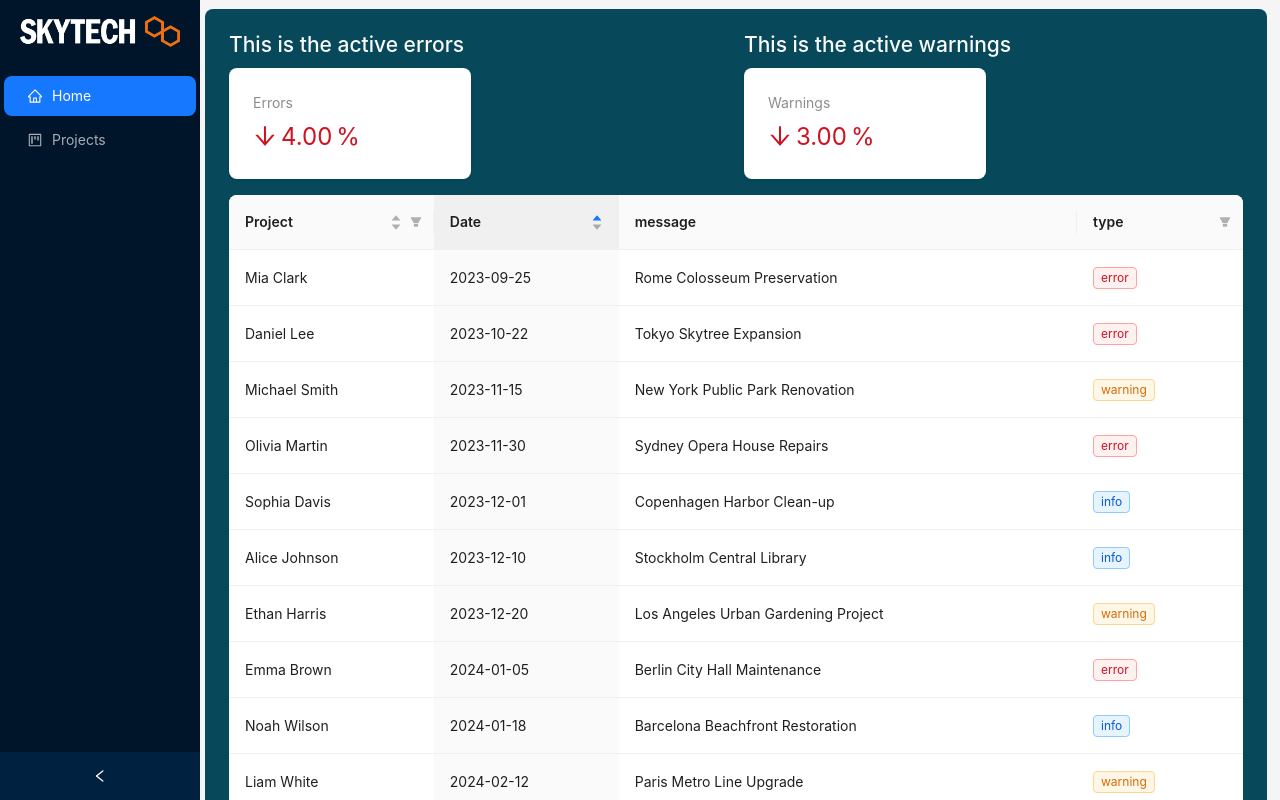
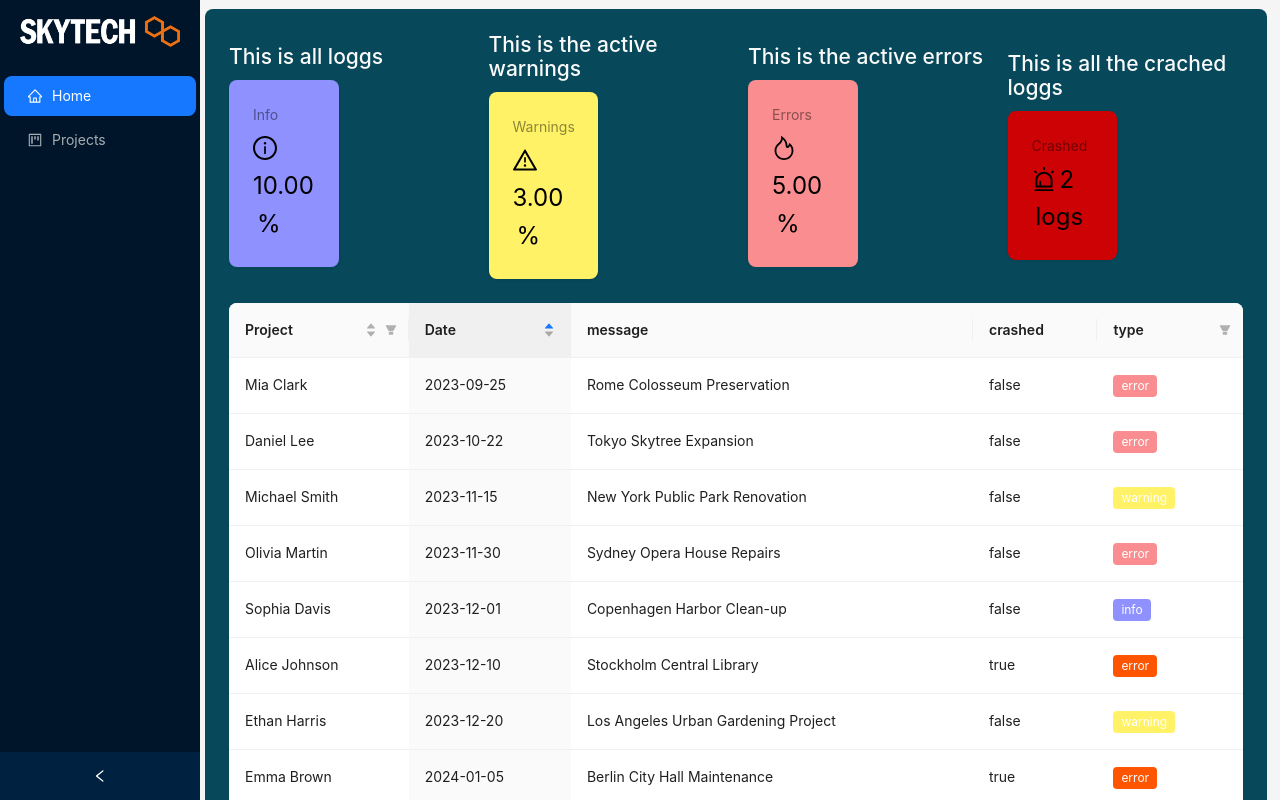
Before and after one commit to MrKalleP/event-frontend, a React (Vite) app: page / in a window 1280 px wide. Shown: the top 800 px of the page. Built offline with nearby package versions, Linux system fonts and the light colour scheme.

Commit message:
fixing design colors

```diff
--- /dev/null
+++ b/src/components/CrashedLoggs.tsx
@@ -0,0 +1,22 @@
+import { AlertOutlined } from '@ant-design/icons';
+import { Card, Col, Row, Statistic } from 'antd';
+import test_data from "../utils/testdata.json";
+
+const CrashedFilterData = test_data.filter(item => item.crashed === "true");
+
+export const CrashedLoggs = () => (
+    <Row gutter={16}>
+        <Col span={12}>
+            <Card bordered={false} style={{ backgroundColor: "#CD0205" }}>
+                <Statistic
+                    title="Crashed"
+                    value={CrashedFilterData.length}
+                    precision={0}
+                    valueStyle={{ color: 'black' }}
+                    prefix={<AlertOutlined />}
+                    suffix="logs"
+                />
+            </Card>
+        </Col>
+    </Row>
+);
--- a/src/components/ErrorsHome.tsx
+++ b/src/components/ErrorsHome.tsx
@@ -1,6 +1,6 @@
 
 
-import { ArrowDownOutlined } from '@ant-design/icons';
+import { FireOutlined } from '@ant-design/icons';
 import { Card, Col, Row, Statistic } from 'antd';
 import test_data from "../utils/testdata.json"
 
@@ -9,13 +9,13 @@ const errorFilterData = test_data.filter(item => item.type === "error")
 export const ErrorsHome = () => (
     <Row gutter={16}>
         <Col span={12}>
-            <Card bordered={false} >
+            <Card bordered={false} style={{ backgroundColor: "#FA8D8F" }}>
                 <Statistic
                     title="Errors "
                     value={errorFilterData.length}
                     precision={2}
-                    valueStyle={{ color: '#cf1322' }}
-                    prefix={<ArrowDownOutlined />}
+                    valueStyle={{ color: 'black' }}
+                    prefix={<FireOutlined />}
                     suffix="%"
                 />
             </Card>
--- /dev/null
+++ b/src/components/InfoLoggs.tsx
@@ -0,0 +1,21 @@
+
+import { InfoCircleOutlined } from '@ant-design/icons';
+import { Card, Col, Row, Statistic } from 'antd';
+import test_data from "../utils/testdata.json"
+
+export const InfoLoggs = () => (
+    <Row gutter={16} >
+        <Col span={12}>
+            <Card bordered={false} style={{ backgroundColor: "#8F91FF" }}>
+                <Statistic
+                    title="Info"
+                    value={test_data.length}
+                    precision={2}
+                    valueStyle={{ color: 'black' }}
+                    prefix={<InfoCircleOutlined />}
+                    suffix="%"
+                />
+            </Card>
+        </Col>
+    </Row>
+)
--- a/src/components/MainLayout.tsx
+++ b/src/components/MainLayout.tsx
@@ -1,4 +1,4 @@
-import React, { useState } from "react";
+import { useState } from "react";
 import { Link, useLocation, Outlet } from "react-router-dom";
 import { Layout, Menu, Breadcrumb, theme } from "antd";
 import { ProjectOutlined, HomeOutlined } from "@ant-design/icons";
--- a/src/components/TableHomePage.tsx
+++ b/src/components/TableHomePage.tsx
@@ -10,6 +10,7 @@ interface DataType {
     project: string;
     date: string;
     message: string;
+    crashed: string;
 }
 
 const project_columns: TableColumnsType<DataType> = [
@@ -37,6 +38,11 @@ const project_columns: TableColumnsType<DataType> = [
         defaultSortOrder: 'ascend',
     },
     {
+        title: 'crashed',
+        dataIndex: 'crashed',
+        defaultSortOrder: 'ascend',
+    },
+    {
         title: 'type',
         dataIndex: 'type',
         filters: [
@@ -54,13 +60,17 @@ const project_columns: TableColumnsType<DataType> = [
             },
         ],
         onFilter: (value, record) => record.type.includes(value as string),
-        render: (type: string) => {
+        render: (type: string, record: { crashed: string }) => {
             const colorMap: Record<string, string> = {
-                info: "blue",
-                error: "red",
-                warning: "orange",
+                info: "#8F91FF",
+                error: "#FA8D8F",
+                warning: "#FFF266",
+                crashed: "#CD0205"
             };
-            return <Tag color={colorMap[type] || "default"}>{type}</Tag>;
+
+            const color = record.crashed === "true" ? "#f50" : colorMap[type] || "default";
+
+            return <Tag color={color}>{type}</Tag>;
         },
     },
 ];
--- a/src/components/WarningHome.tsx
+++ b/src/components/WarningHome.tsx
@@ -1,5 +1,5 @@
 
-import { ArrowDownOutlined } from '@ant-design/icons';
+import { WarningOutlined } from '@ant-design/icons';
 import { Card, Col, Row, Statistic } from 'antd';
 import test_data from "../utils/testdata.json"
 
@@ -8,13 +8,13 @@ const warningFilterData = test_data.filter(item => item.type === "warning")
 export const WarningHome = () => (
     <Row gutter={16} >
         <Col span={12}>
-            <Card bordered={false} >
+            <Card bordered={false} style={{ backgroundColor: "#FFF266" }}>
                 <Statistic
                     title="Warnings"
                     value={warningFilterData.length}
                     precision={2}
-                    valueStyle={{ color: '#cf1322' }}
-                    prefix={<ArrowDownOutlined />}
+                    valueStyle={{ color: 'black' }}
+                    prefix={<WarningOutlined />}
                     suffix="%"
                 />
             </Card>
--- a/src/pages/HomePage.tsx
+++ b/src/pages/HomePage.tsx
@@ -3,21 +3,31 @@ import { ErrorsHome } from "../components/ErrorsHome";
 import { WarningHome } from "../components/WarningHome";
 import { Row, Col } from "antd";
 import TableHomePage from "../components/TableHomePage";
-
+import { CrashedLoggs } from "../components/CrashedLoggs"
+import { InfoLoggs } from "../components/InfoLoggs"
 
 const HomePage = () => {
-    return <Row gutter={[16, 16]} justify="center" align="middle">
-        <Col span={12}>
+    return <Row gutter={[24, 24]} justify="center" align="middle">
+        <Col span={6}>
+            <h2>This is all loggs</h2>
+            <InfoLoggs />
+        </Col>
+        <Col span={6}>
+            <h2>This is the active warnings</h2>
+            <WarningHome />
+        </Col>
+        <Col span={6}>
             <h2>This is the active errors</h2>
             <ErrorsHome />
         </Col>
-        <Col span={12}>
-            <h2>This is the active warnings</h2>
-            <WarningHome />
+        <Col span={6}>
+            <h2>This is all the crached loggs</h2>
+            <CrashedLoggs />
         </Col>
         <Col span={24}>
             <TableHomePage />
         </Col>
+
     </Row>
 };
 
--- a/src/utils/testdata.json
+++ b/src/utils/testdata.json
@@ -3,70 +3,80 @@
         "id": "1",
         "project": "Alice Johnson",
         "date": "2023-12-10",
-        "type": "info",
-        "message": "Stockholm Central Library"
+        "type": "error",
+        "message": "Stockholm Central Library",
+        "crashed": "true"
     },
     {
         "id": "2",
         "project": "Michael Smith",
         "date": "2023-11-15",
         "type": "warning",
-        "message": "New York Public Park Renovation"
+        "message": "New York Public Park Renovation",
+        "crashed": "false"
     },
     {
         "id": "3",
         "project": "Emma Brown",
         "date": "2024-01-05",
         "type": "error",
-        "message": "Berlin City Hall Maintenance"
+        "message": "Berlin City Hall Maintenance",
+        "crashed": "true"
     },
     {
         "id": "4",
         "project": "Daniel Lee",
         "date": "2023-10-22",
         "type": "error",
-        "message": "Tokyo Skytree Expansion"
+        "message": "Tokyo Skytree Expansion",
+        "crashed": "false"
     },
     {
         "id": "5",
         "project": "Sophia Davis",
         "date": "2023-12-01",
         "type": "info",
-        "message": "Copenhagen Harbor Clean-up"
+        "message": "Copenhagen Harbor Clean-up",
+        "crashed": "false"
     },
     {
         "id": "6",
         "project": "Liam White",
         "date": "2024-02-12",
         "type": "warning",
-        "message": "Paris Metro Line Upgrade"
+        "message": "Paris Metro Line Upgrade",
+        "crashed": "false"
     },
     {
         "id": "7",
         "project": "Olivia Martin",
         "date": "2023-11-30",
         "type": "error",
-        "message": "Sydney Opera House Repairs"
+        "message": "Sydney Opera House Repairs",
+        "crashed": "false"
     },
     {
         "id": "8",
         "project": "Noah Wilson",
         "date": "2024-01-18",
         "type": "info",
-        "message": "Barcelona Beachfront Restoration"
+        "message": "Barcelona Beachfront Restoration",
+        "crashed": "false"
     },
     {
         "id": "9",
         "project": "Mia Clark",
         "date": "2023-09-25",
         "type": "error",
-        "message": "Rome Colosseum Preservation"
+        "message": "Rome Colosseum Preservation",
+        "crashed": "false"
     },
     {
         "id": "10",
         "project": "Ethan Harris",
         "date": "2023-12-20",
         "type": "warning",
-        "message": "Los Angeles Urban Gardening Project"
+        "message": "Los Angeles Urban Gardening Project",
+        "crashed": "false"
     }
 ]
```
